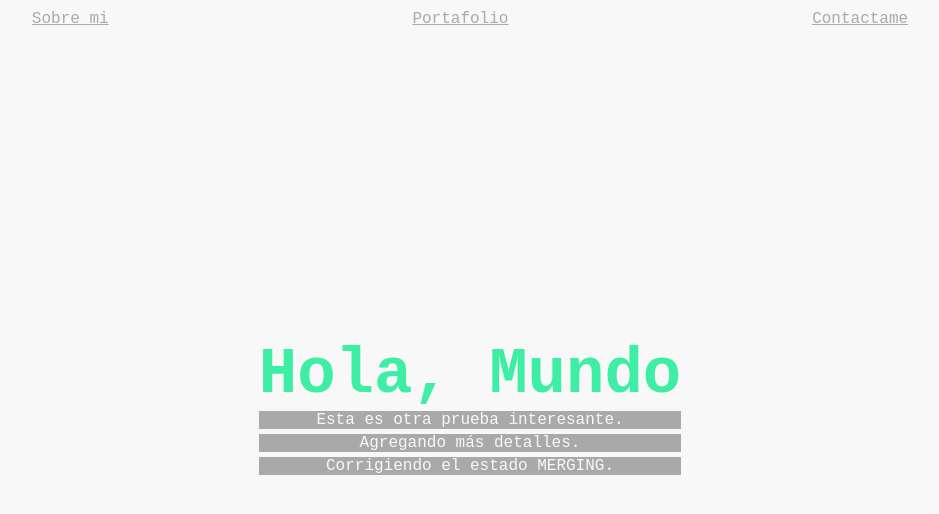
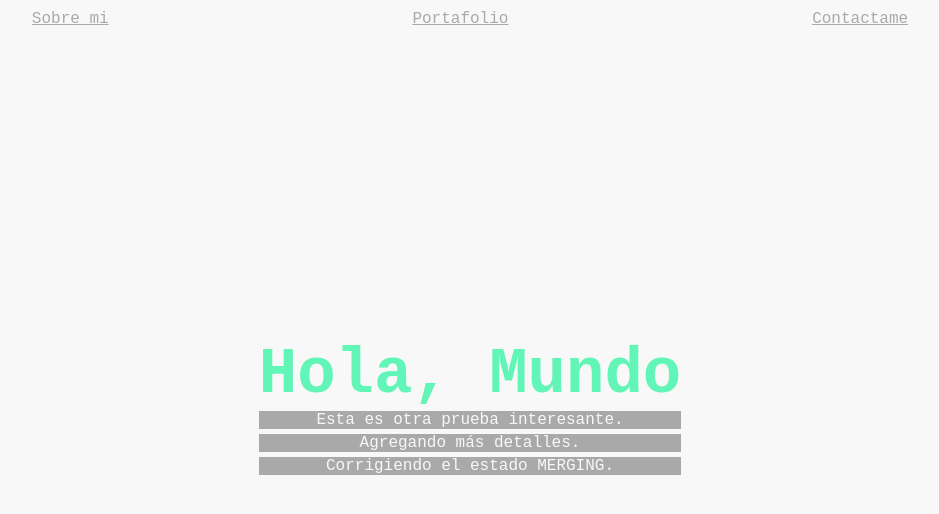
Before and after one commit to karlosremolina/curso-de-terminal-de-platzi, a plain HTML site: page index.html in a window 1280 px wide. Shown: the whole page, without its empty margins (170-1109 px from the left). Drawn offline with Linux system fonts and the light colour scheme.

Commit message:
cambiando color titulo y agregando subtitulo

```diff
--- a/style.css
+++ b/style.css
@@ -50,7 +50,7 @@ main
 .main__title
 {
     font-size: 4em;
-    color: rgb(62, 238, 165);
+    color: rgb(97, 245, 183);
     margin: 0;
     line-height: normal;
 }
```
